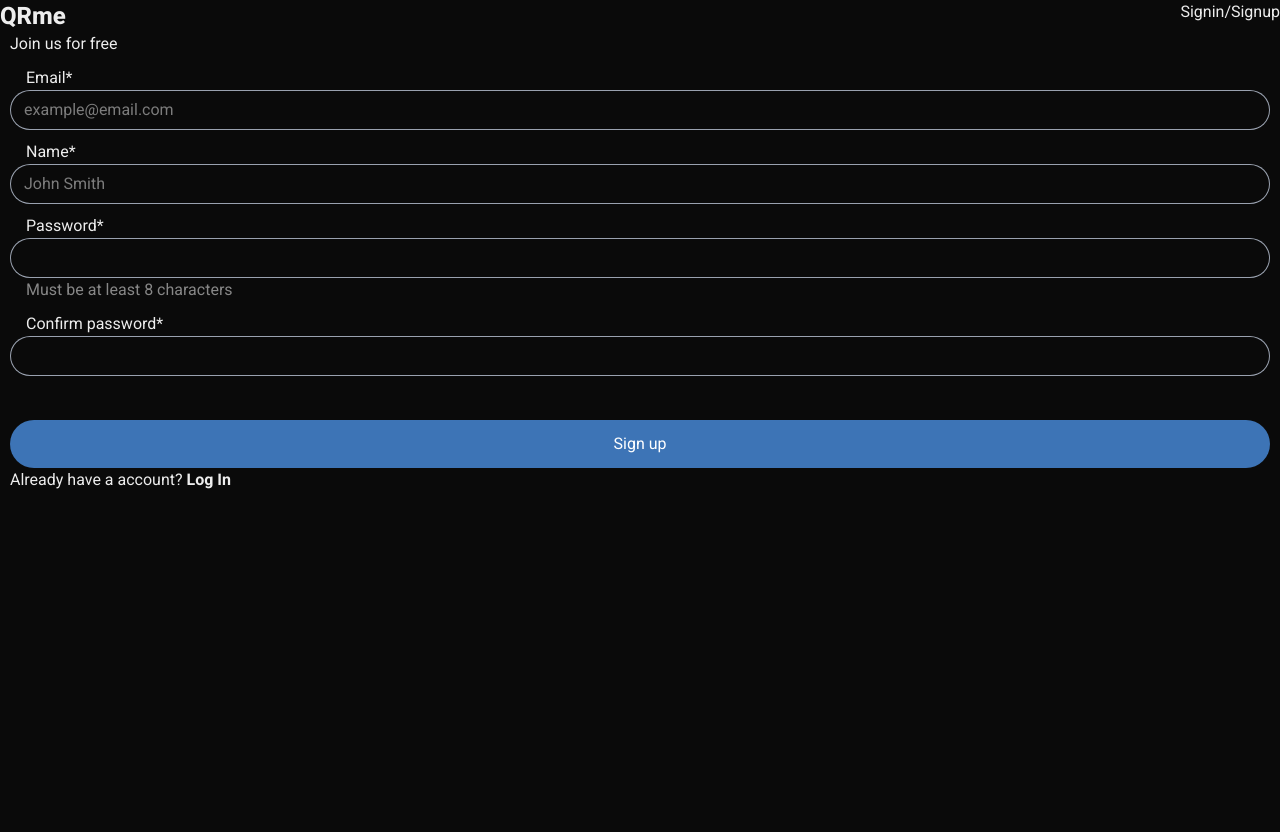
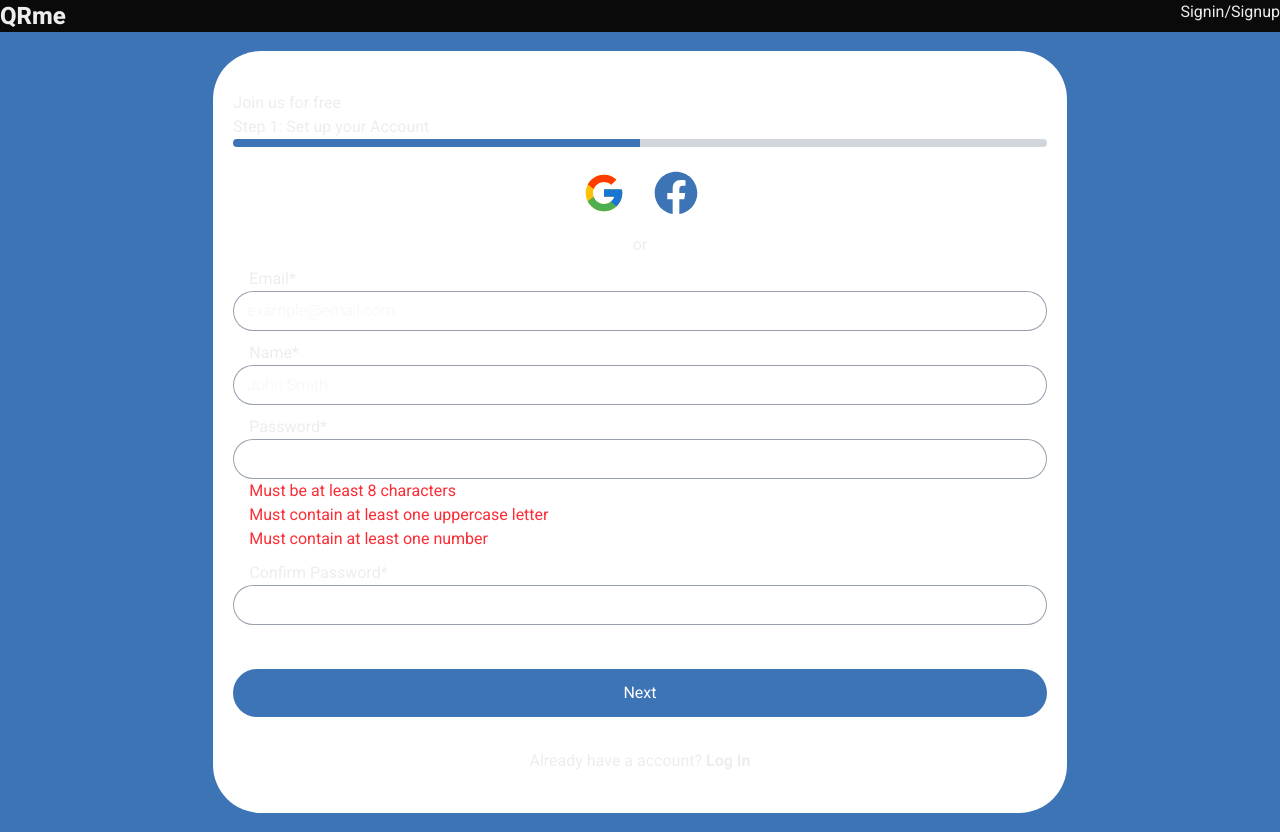
Before and after one commit to Tyubit/QRme, a Next.js app: page /signup in a window 1280 px wide. Before the commit the page ends 800 px from the top, so only its background shows below. Built offline with nearby package versions, Linux system fonts and the light colour scheme.

Commit message:
some styling

```diff
--- a/package.json
+++ b/package.json
@@ -20,6 +20,7 @@
     "next": "15.3.4",
     "react": "^19.0.0",
     "react-dom": "^19.0.0",
+    "react-icons": "^5.5.0",
     "zustand": "^5.0.6"
   },
   "devDependencies": {
--- a/src/app/signup/page.tsx
+++ b/src/app/signup/page.tsx
@@ -1,40 +1,85 @@
 'use client';
+import { useState } from 'react';
 import { Formik, Form } from 'formik';
-import { validateEmail, validateRequired } from '@/utils/validations';
-import InputField from '@/components/InputFields';
-import { SimpleButton } from '@/components/Buttons';
+
+import { validateEmail, validateRequired, validatePassword} from '@/utils/validations';
+import { ConfirmPasswordField, InputField, PasswordField } from '@/components/InputFields';
+import Stepper from '@/components/Stepper';
+import { SimpleButton, BlueButton } from '@/components/Buttons';
+
+import { FcGoogle } from "react-icons/fc";
+import { FaFacebook } from "react-icons/fa";
 import Link from 'next/link';
 
 const initialValues = {
     email: '',
     password: '',
+    confirm_password:'',
     name: '',
-    company_name: '',
-
 }
 
+export default function Signup() {
+    const [currentStep, setCurrentStep] = useState(1);
+
+    const steps = [
+        { id: 1, title: 'Set up your Account' },
+        { id: 2, title: 'Profile info' },
+    ];
+
+    const handleNext = () => {
+        if (currentStep < steps.length) {
+        setCurrentStep(currentStep + 1);
+        }
+    };
+
     const onSubmit = values => {
-
+        handleNext();
     }
-
-export default function Signup (){
 return (
-    <div className='px-2.5'>
+    <div className='bg-[#3D74B6] w-full h-svh flex justify-center-safe items-center'>
+        <div className='px-2.5 w-full h-full bg-white md:w-2/3 md:h-fit  md:px-5 md:py-10 md:rounded-[48px]' >
             <h1>Join us for free</h1>
-        <Formik initialValues={initialValues} onSubmit={onSubmit}>
+            <Stepper steps={steps} currentStep={currentStep} onStepClick={setCurrentStep}/>
+            <section className='w-full flex items-center justify-center mt-5'>
+                <SimpleButton className='mx-2.5 active:bg-[#D6E0ED] p-1 rounded-full'><FcGoogle size={44}/></SimpleButton>
+                <SimpleButton className='mx-2.5 active:bg-[#D6E0ED] p-1 rounded-full'><FaFacebook size={44} color='#3D74B6'/></SimpleButton>
+            </section>
+            <p className="w-full text-center mt-3.5">or</p>
+            <Formik
+                initialValues={initialValues}
+                onSubmit={onSubmit}
+                validateOnChange={true}
+                validateOnBlur={true}>
                 {({ errors, touched, isValidating }) => (
                     <Form>
-                    <InputField label='Email*' name='email' placeholder='example@email.com' validate={validateEmail} className='w-full rounded-full py-2 px-3.5 ring-1 ring-inset ring-gray-400 focus:text-gray-800' />
-                    <InputField label='Name*' name='name' placeholder='John Smith' validate={validateEmail} className='w-full rounded-full py-2 px-3.5 ring-1 ring-inset ring-gray-400 focus:text-gray-800' />
-                    <InputField label='Password*' name='name' validate={validateEmail} className='w-full rounded-full py-2 px-3.5 ring-1 ring-inset ring-gray-400 focus:text-gray-800' />
-                    <p className='px-4 text-[#878787]'>Must be at least 8 characters</p>
-                    <InputField label='Confirm password*' name='name' validate={validateEmail} className='w-full rounded-full py-2 px-3.5 ring-1 ring-inset ring-gray-400 focus:text-gray-800' />
-                    <SimpleButton type='submit' className='mt-11'>Sign up</SimpleButton>
+                        <InputField
+                            label='Email*'
+                            name='email'
+                            placeholder='example@email.com'
+                            validate={validateEmail}
+                            className='w-full rounded-full py-2 px-3.5 ring-1 ring-inset ring-gray-400 focus:text-gray-800 font-light' />
+                        <InputField
+                            label='Name*'
+                            name='name'
+                            placeholder='John Smith'
+                            validate={validateRequired}
+                            className='w-full rounded-full py-2 px-3.5 ring-1 ring-inset ring-gray-400 focus:text-gray-800 font-light' />
+                        <PasswordField
+                            label='Password*'
+                            name='password'
+                            validate={validatePassword}
+                            className='w-full rounded-full py-2 px-3.5 ring-1 ring-inset ring-gray-400 focus:text-gray-800 font-light' />
+                        <ConfirmPasswordField
+                            className='w-full rounded-full py-2 px-3.5 ring-1 ring-inset ring-gray-400 focus:text-gray-800 font-light'/>
+                        <BlueButton
+                            type='submit'
+                            className='mt-11'>Next</BlueButton>
                     </Form>
                 )}
             </Formik>
-        <p className="">
+            <p className="w-full text-center mt-8">
                 Already have a account? <Link href='/login' className='font-bold'>Log In</Link>
             </p>
         </div>
+    </div>
 )}
--- a/src/components/Buttons.tsx
+++ b/src/components/Buttons.tsx
@@ -15,6 +15,19 @@ export const SimpleButton: React.FC<ButtonProps> = ({ type = 'button', className
   }
 
   return (
+    <button type={type} onClick={handleClick} className={`${className}`}>{children}</button>
+  )
+}
+
+export const BlueButton: React.FC<ButtonProps> = ({ type = 'button', className, onClick, children }) => {
+  const [active, setActive] = useState(false)
+
+  const handleClick = () => {
+    setActive(!active)
+    if (onClick) onClick();
+  }
+
+  return (
     <button type={type} onClick={handleClick} className={`w-full py-3 rounded-full active:bg-white active:text-[#3D74B6] active:border active:border-[#3D74B6] transition-colors duration-200 ease-in-out bg-[#3D74B6] text-white ${className}`}>{children}</button>
   )
 }
--- a/src/components/InputFields.tsx
+++ b/src/components/InputFields.tsx
@@ -1,21 +1,50 @@
-import React from 'react'
-import { useField,FormikProps, FieldHookConfig} from 'formik'
+import React from 'react';
+import { useField, useFormikContext, FieldHookConfig} from 'formik'
 
 type InputFieldProps = FieldHookConfig<string> & {
     label?: string;
     className?: string
 };
 
-const InputField: React.FC<InputFieldProps> = ({ label,validate, ...props }) => {
-    const [field, meta] = useField(props);
+export const InputField: React.FC<InputFieldProps> = ({ label,validate, ...props }) => {
+    const [field, meta] = useField({ name: props.name, validate });
+
     return (
         <div className='mt-2.5'>
             <label className='px-4' htmlFor={props.name}>{ label }</label>
             <input {...field} {...props} id={props.name} className={props.className} />
-            {meta.touched && typeof meta.error === "string" && (<p className="text-[#DA2C43] text-sm">{meta.error}</p>
-)}
+            {meta.touched && meta.error && (<p className="text-[#DA2C43] text-sm px-3.5">{meta.error}</p>)}
         </div>
     )
 };
 
-export default InputField
+export const PasswordField: React.FC<InputFieldProps> = ({ label,validate, ...props }) => {
+    const [field, meta] = useField({ name: props.name, validate });
+    return (
+        <div className='mt-2.5'>
+            <label className='px-4' htmlFor={props.name}>{ label }</label>
+            <input {...field} {...props} id={props.name} className={props.className} type="password" />
+            {meta.touched && meta.error && (<p className="text-[#DA2C43] text-sm px-3.5">{meta.error}</p>)}
+            <p className={`px-4 ${field.value.length >= 8 ? "text-green-500" : "text-red-500"}`}>Must be at least 8 characters</p>
+            <p className={`px-4 ${/[A-Z]/.test(field.value) ? "text-green-500" : "text-red-500"}`}>Must contain at least one uppercase letter</p>
+            <p className={`px-4 ${/\d/.test(field.value) ? "text-green-500" : "text-red-500"}`}>Must contain at least one number</p>
+        </div>
+    )
+};
+
+export const ConfirmPasswordField: React.FC<InputFieldProps> = ({ className}) => {
+    const { values } = useFormikContext<{ password: string; confirm_password: string }>();
+    return (
+    <InputField
+        label="Confirm Password*"
+        name="confirm_password"
+        type="password"
+        validate={(value: string) => {
+            if (!value) return "Required";
+            if (value !== values.password) return "Passwords do not match";
+            return undefined;
+        }}
+        className={className}
+    />
+    )
+};
--- /dev/null
+++ b/src/components/Stepper.tsx
@@ -0,0 +1,50 @@
+interface Step {
+    id: number;
+    title: string;
+};
+
+interface StepperProps {
+    steps: Step[];
+    currentStep: number;
+    onStepClick?: (stepId: number) => void;
+};
+
+const Stepper: React.FC<StepperProps> = ({steps, currentStep, onStepClick}) => {
+    return (
+        <div className='w-full'>
+            <h5>Step {currentStep}: {steps.at(currentStep - 1)?.title}</h5>
+            <div className='flex w-full mx-auto'>
+                {steps.map((step, index) => {
+                    const isFirst = index === 0;
+                    const isLast = index === steps.length - 1;
+                    const isActive = step.id === currentStep;
+                    const isCompleted = step.id < currentStep;
+
+                    const bgColor = isActive ? 'bg-[#3D74B6]' : isCompleted ? 'bg-[#3D74B6]' : 'bg-gray-300';
+
+                    // Determine border radius classes
+                    let roundedClasses = '';
+                    if (isFirst && isLast) {
+                    // Only one step
+                    roundedClasses = 'rounded-full';
+                    } else if (isFirst) {
+                    // First step - rounded left corners
+                    roundedClasses = 'rounded-l-full';
+                    } else if (isLast) {
+                    // Last step - rounded right corners
+                    roundedClasses = 'rounded-r-full';
+                    }
+                    // Middle steps have no rounded corners (default)
+
+                    return (
+                        <div key={step.id}
+                            className={`flex-1 px-4 py-1 text-center cursor-pointer transition-all duration-200 hover:opacity-80 ${bgColor} ${roundedClasses}`}>
+                        </div>
+                    );
+                })}
+            </div>
+        </div>
+    )
+};
+
+export default Stepper
--- a/src/utils/validations.tsx
+++ b/src/utils/validations.tsx
@@ -1,31 +1,32 @@
-export function validateRequired(value) {
+import { FormikValues } from "formik";
+export function validateRequired(value: any) {
     if (!value) {
         return 'Required';
     }
     return undefined;
-}
+};
 
-export function validateEmail(value) {
+export function validateEmail(value: any) {
     if (!value) {
         return 'Required';
     } else if (!/^[A-Z0-9._%+-]+@[A-Z0-9.-]+\.[A-Z]{2,4}$/i.test(value)) {
         return 'Invalid email address';
     }
     return undefined;
-}
+};
 
-export function validatePassword(value) {
+export function validatePassword(value: any) {
     if (!value) {
         return 'Required';
     }
     if (value.length < 8) {
-        return 'Password must be at least 8 characters';
+        return ' ';
     }
     if (!/[A-Z]/.test(value)) {
-        return 'Password must contain at least one uppercase letter';
+        return ' ';
     }
     if (!/\d/.test(value)) {
-        return 'Password must contain at least one number';
+        return ' ';
     }
     return undefined;
-}
+};
```
Also changed, not shown: 1 other file (tests, documents, lock files or other folders). Lines whose indentation alone changed are shown as unchanged.
